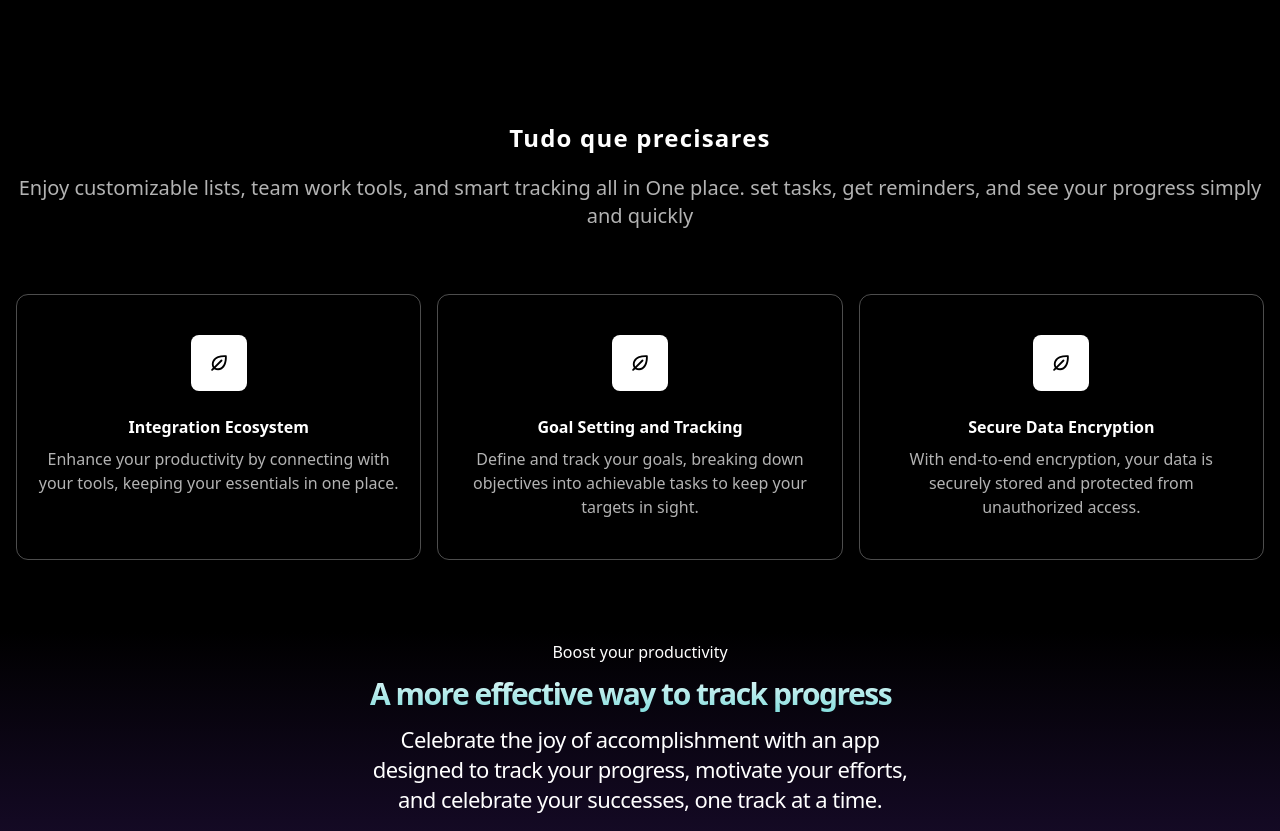
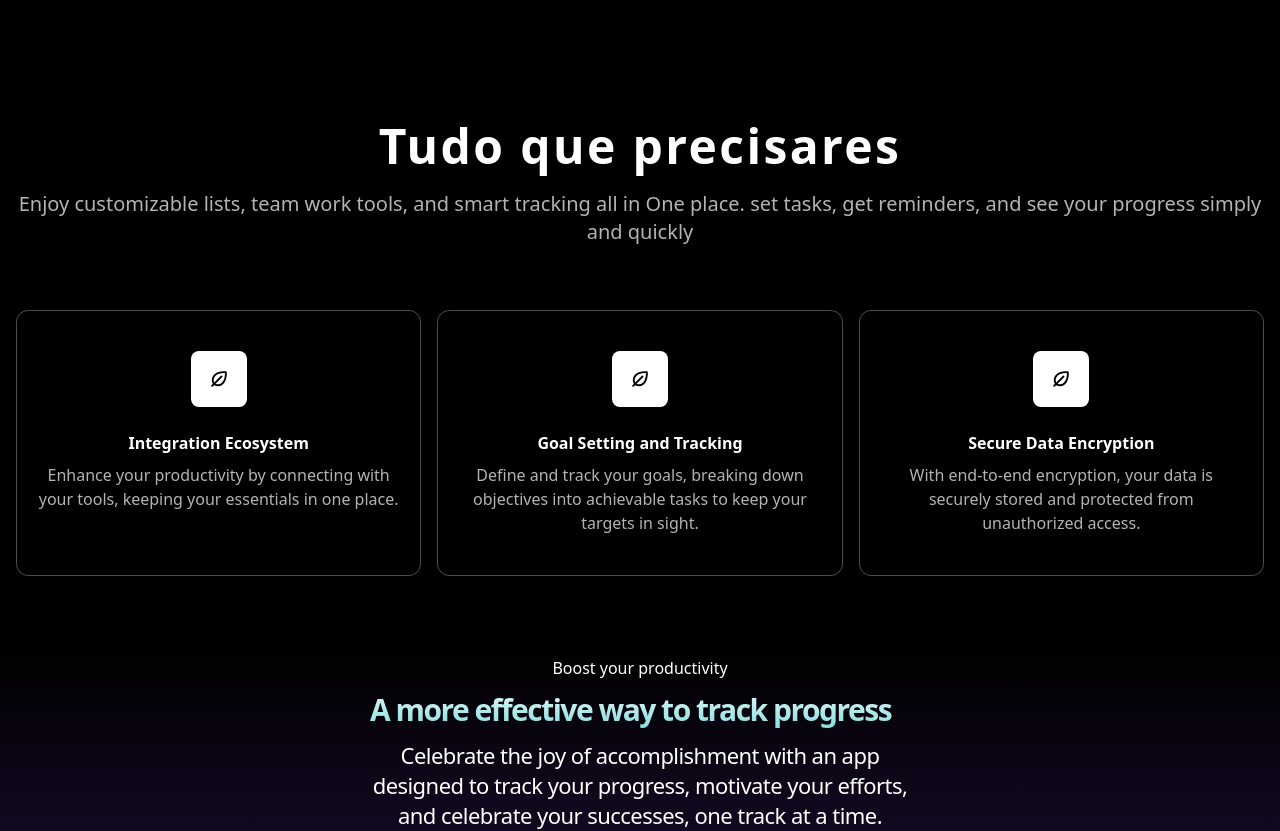
Before and after one commit to amakhoe/p2, a Next.js app: page / in a window 1280 px wide. Shown: the part 1060-1891 px from the top of the page. Built offline with nearby package versions, Linux system fonts and the light colour scheme.

Commit message:
Update Features.tsx

```diff
--- a/src/components/Features.tsx
+++ b/src/components/Features.tsx
@@ -21,7 +21,7 @@ export const Features = () => {
   return (
     <div className="bg-black text-white py-[72px]">
       <div className="container">
-        <h2 className="text-2xl text-center font-bold -tracking-tighter">Tudo que precisares</h2>
+        <h2 className="text-2xl text-center font-bold -tracking-tighter text-5xl">Tudo que precisares</h2>
         <p className="text-center mt-5 text-xl text-white/70">Enjoy customizable lists, team work tools, and smart tracking all in
           One place. set tasks, get reminders, and see your progress simply and quickly
         </p>
```
